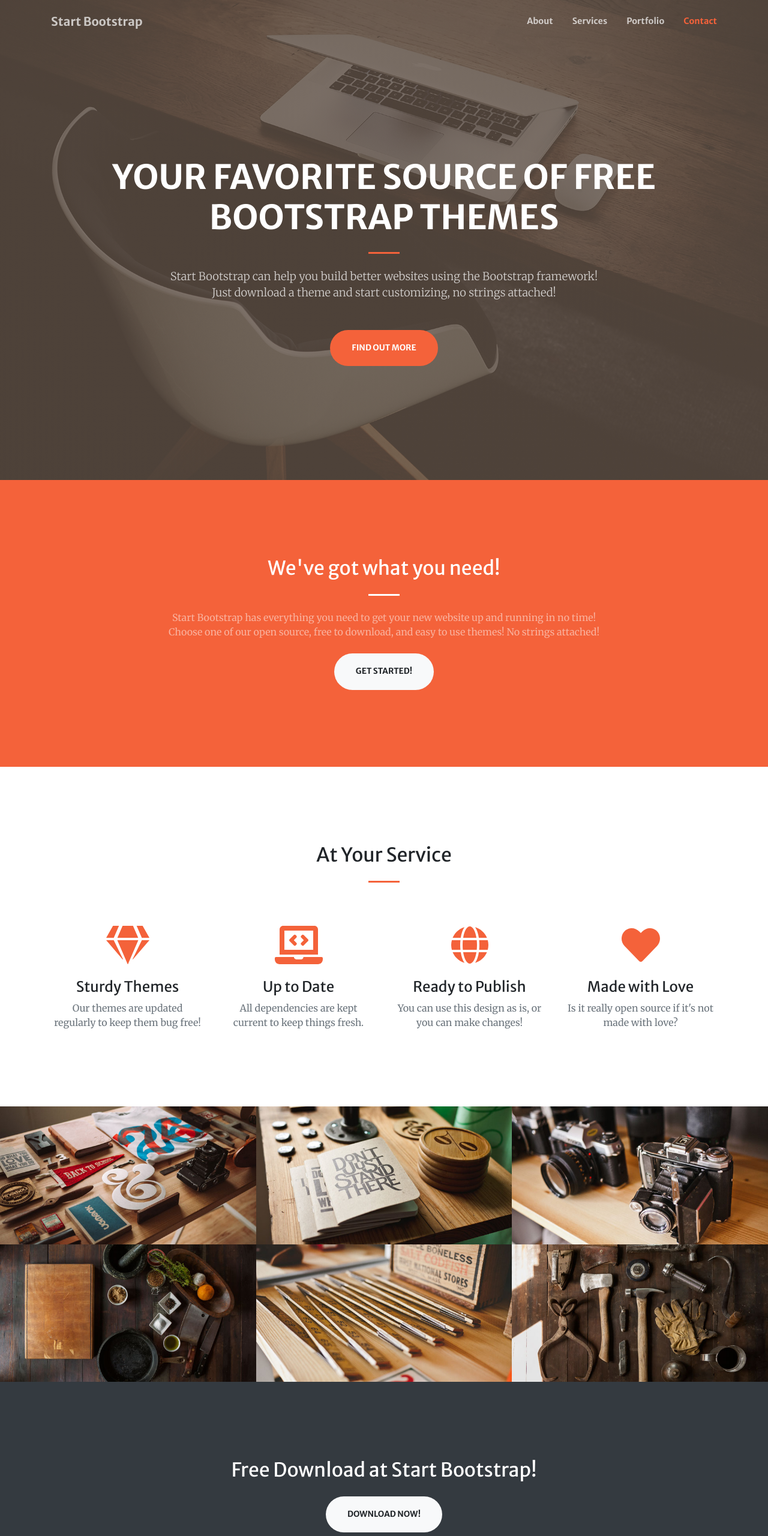
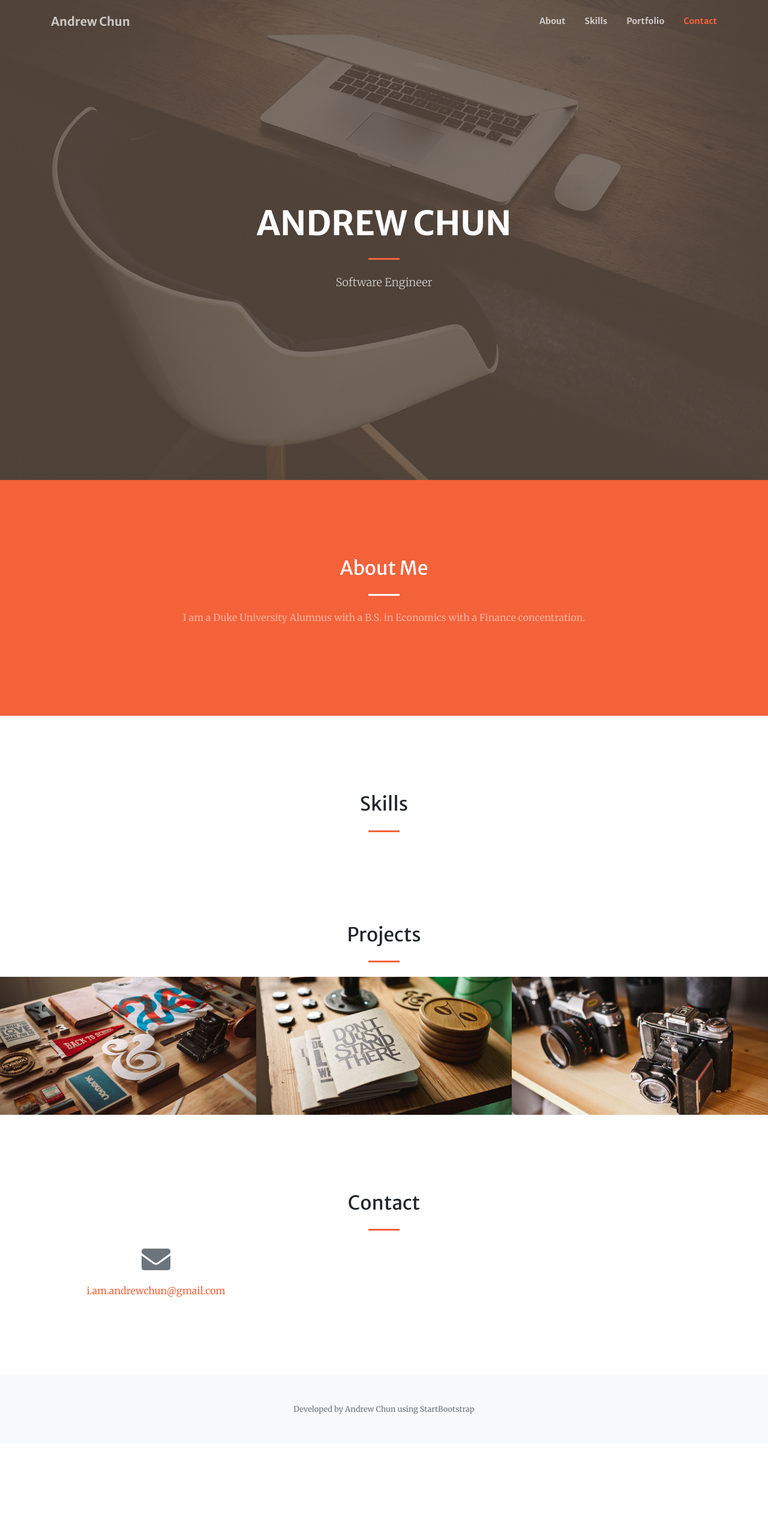
Before and after one commit to Andrew-Chun/Andrew-Chun.github.io, a website: page dist/index.html in a window 1280 px wide. Shown: the top 2560 px of the page at 60% size. After the commit the page ends 2406 px from the top, so only its background shows below. Drawn offline with nearby package versions, Linux system fonts and the light colour scheme.

Commit message:
Added skills section

```diff
--- a/dist/index.html
+++ b/dist/index.html
@@ -5,7 +5,7 @@
         <meta name="viewport" content="width=device-width, initial-scale=1, shrink-to-fit=no" />
         <meta name="description" content="" />
         <meta name="author" content="" />
-        <title>Creative - Start Bootstrap Theme</title>
+        <title>Andrew Chun Portfolio</title>
         <!-- Favicon-->
         <link rel="icon" type="image/x-icon" href="assets/img/favicon.ico" />
         <!-- Font Awesome icons (free version)-->
@@ -22,12 +22,12 @@
         <!-- Navigation-->
         <nav class="navbar navbar-expand-lg navbar-light fixed-top py-3" id="mainNav">
             <div class="container">
-                <a class="navbar-brand js-scroll-trigger" href="#page-top">Start Bootstrap</a>
+                <a class="navbar-brand js-scroll-trigger" href="#page-top">Andrew Chun</a>
                 <button class="navbar-toggler navbar-toggler-right" type="button" data-toggle="collapse" data-target="#navbarResponsive" aria-controls="navbarResponsive" aria-expanded="false" aria-label="Toggle navigation"><span class="navbar-toggler-icon"></span></button>
                 <div class="collapse navbar-collapse" id="navbarResponsive">
                     <ul class="navbar-nav ml-auto my-2 my-lg-0">
                         <li class="nav-item"><a class="nav-link js-scroll-trigger" href="#about">About</a></li>
-                        <li class="nav-item"><a class="nav-link js-scroll-trigger" href="#services">Services</a></li>
+                        <li class="nav-item"><a class="nav-link js-scroll-trigger" href="#skills">Skills</a></li>
                         <li class="nav-item"><a class="nav-link js-scroll-trigger" href="#portfolio">Portfolio</a></li>
                         <li class="nav-item"><a class="nav-link js-scroll-trigger" href="#contact">Contact</a></li>
                     </ul>
@@ -39,12 +39,11 @@
             <div class="container h-100">
                 <div class="row h-100 align-items-center justify-content-center text-center">
                     <div class="col-lg-10 align-self-end">
-                        <h1 class="text-uppercase text-white font-weight-bold">Your Favorite Source of Free Bootstrap Themes</h1>
+                        <h1 class="text-uppercase text-white font-weight-bold">Andrew Chun</h1>
                         <hr class="divider my-4" />
                     </div>
                     <div class="col-lg-8 align-self-baseline">
-                        <p class="text-white-75 font-weight-light mb-5">Start Bootstrap can help you build better websites using the Bootstrap framework! Just download a theme and start customizing, no strings attached!</p>
-                        <a class="btn btn-primary btn-xl js-scroll-trigger" href="#about">Find Out More</a>
+                        <p class="text-white-75 font-weight-light mb-5">Software Engineer</p>
                     </div>
                 </div>
             </div>
@@ -54,54 +53,28 @@
             <div class="container">
                 <div class="row justify-content-center">
                     <div class="col-lg-8 text-center">
-                        <h2 class="text-white mt-0">We've got what you need!</h2>
+                        <h2 class="text-white mt-0">About Me</h2>
                         <hr class="divider light my-4" />
-                        <p class="text-white-50 mb-4">Start Bootstrap has everything you need to get your new website up and running in no time! Choose one of our open source, free to download, and easy to use themes! No strings attached!</p>
-                        <a class="btn btn-light btn-xl js-scroll-trigger" href="#services">Get Started!</a>
+                        <p class="text-white-50 mb-4">I am a Duke University Alumnus with a B.S. in Economics with a Finance concentration.</p>
                     </div>
                 </div>
             </div>
         </section>
         <!-- Services-->
-        <section class="page-section" id="services">
+        <section class="page-section" id="skills">
             <div class="container">
-                <h2 class="text-center mt-0">At Your Service</h2>
+                <h2 class="text-center mt-0">Skills</h2>
                 <hr class="divider my-4" />
                 <div class="row">
-                    <div class="col-lg-3 col-md-6 text-center">
-                        <div class="mt-5">
-                            <i class="fas fa-4x fa-gem text-primary mb-4"></i>
-                            <h3 class="h4 mb-2">Sturdy Themes</h3>
-                            <p class="text-muted mb-0">Our themes are updated regularly to keep them bug free!</p>
-                        </div>
-                    </div>
-                    <div class="col-lg-3 col-md-6 text-center">
-                        <div class="mt-5">
-                            <i class="fas fa-4x fa-laptop-code text-primary mb-4"></i>
-                            <h3 class="h4 mb-2">Up to Date</h3>
-                            <p class="text-muted mb-0">All dependencies are kept current to keep things fresh.</p>
-                        </div>
-                    </div>
-                    <div class="col-lg-3 col-md-6 text-center">
-                        <div class="mt-5">
-                            <i class="fas fa-4x fa-globe text-primary mb-4"></i>
-                            <h3 class="h4 mb-2">Ready to Publish</h3>
-                            <p class="text-muted mb-0">You can use this design as is, or you can make changes!</p>
-                        </div>
-                    </div>
-                    <div class="col-lg-3 col-md-6 text-center">
-                        <div class="mt-5">
-                            <i class="fas fa-4x fa-heart text-primary mb-4"></i>
-                            <h3 class="h4 mb-2">Made with Love</h3>
-                            <p class="text-muted mb-0">Is it really open source if it's not made with love?</p>
-                        </div>
-                    </div>
+
                 </div>
             </div>
         </section>
         <!-- Portfolio-->
         <div id="portfolio">
             <div class="container-fluid p-0">
+                <h2 class="text-center mt-0">Projects</h2>
+                <hr class="divider my-4" />
                 <div class="row no-gutters">
                     <div class="col-lg-4 col-sm-6">
                         <a class="portfolio-box" href="assets/img/portfolio/fullsize/1.jpg">
@@ -130,69 +103,30 @@
                             </div>
                         </a>
                     </div>
-                    <div class="col-lg-4 col-sm-6">
-                        <a class="portfolio-box" href="assets/img/portfolio/fullsize/4.jpg">
-                            <img class="img-fluid" src="assets/img/portfolio/thumbnails/4.jpg" alt="" />
-                            <div class="portfolio-box-caption">
-                                <div class="project-category text-white-50">Category</div>
-                                <div class="project-name">Project Name</div>
-                            </div>
-                        </a>
-                    </div>
-                    <div class="col-lg-4 col-sm-6">
-                        <a class="portfolio-box" href="assets/img/portfolio/fullsize/5.jpg">
-                            <img class="img-fluid" src="assets/img/portfolio/thumbnails/5.jpg" alt="" />
-                            <div class="portfolio-box-caption">
-                                <div class="project-category text-white-50">Category</div>
-                                <div class="project-name">Project Name</div>
-                            </div>
-                        </a>
-                    </div>
-                    <div class="col-lg-4 col-sm-6">
-                        <a class="portfolio-box" href="assets/img/portfolio/fullsize/6.jpg">
-                            <img class="img-fluid" src="assets/img/portfolio/thumbnails/6.jpg" alt="" />
-                            <div class="portfolio-box-caption p-3">
-                                <div class="project-category text-white-50">Category</div>
-                                <div class="project-name">Project Name</div>
-                            </div>
-                        </a>
-                    </div>
                 </div>
             </div>
         </div>
-        <!-- Call to action-->
-        <section class="page-section bg-dark text-white">
-            <div class="container text-center">
-                <h2 class="mb-4">Free Download at Start Bootstrap!</h2>
-                <a class="btn btn-light btn-xl" href="https://startbootstrap.com/themes/creative/">Download Now!</a>
-            </div>
-        </section>
         <!-- Contact-->
         <section class="page-section" id="contact">
             <div class="container">
                 <div class="row justify-content-center">
                     <div class="col-lg-8 text-center">
-                        <h2 class="mt-0">Let's Get In Touch!</h2>
+                        <h2 class="mt-0">Contact</h2>
                         <hr class="divider my-4" />
-                        <p class="text-muted mb-5">Ready to start your next project with us? Give us a call or send us an email and we will get back to you as soon as possible!</p>
                     </div>
                 </div>
                 <div class="row">
-                    <div class="col-lg-4 ml-auto text-center mb-5 mb-lg-0">
-                        <i class="fas fa-phone fa-3x mb-3 text-muted"></i>
-                        <div>+1 (555) 123-4567</div>
-                    </div>
                     <div class="col-lg-4 mr-auto text-center">
                         <i class="fas fa-envelope fa-3x mb-3 text-muted"></i>
                         <!-- Make sure to change the email address in BOTH the anchor text and the link target below!-->
-                        <a class="d-block" href="mailto:contact@yourwebsite.com">contact@yourwebsite.com</a>
+                        <a class="d-block" href="mailto:i.am.andrewchun@gmail.com">i.am.andrewchun@gmail.com</a>
                     </div>
                 </div>
             </div>
         </section>
         <!-- Footer-->
         <footer class="bg-light py-5">
-            <div class="container"><div class="small text-center text-muted">Copyright © 2020 - Start Bootstrap</div></div>
+            <div class="container"><div class="small text-center text-muted">Developed by Andrew Chun using StartBootstrap</div></div>
         </footer>
         <!-- Bootstrap core JS-->
         <script src="https://cdnjs.cloudflare.com/ajax/libs/jquery/3.5.1/jquery.min.js"></script>
```
